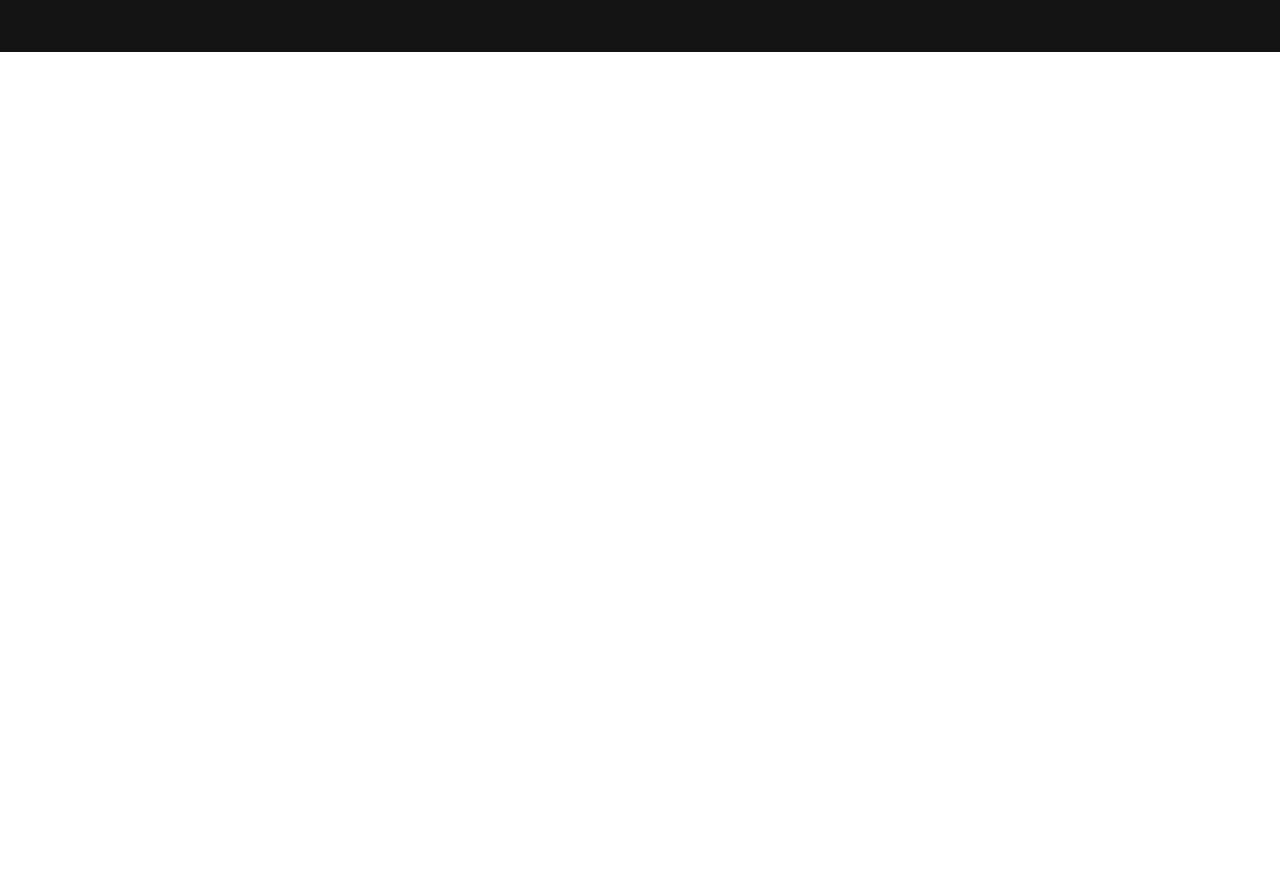
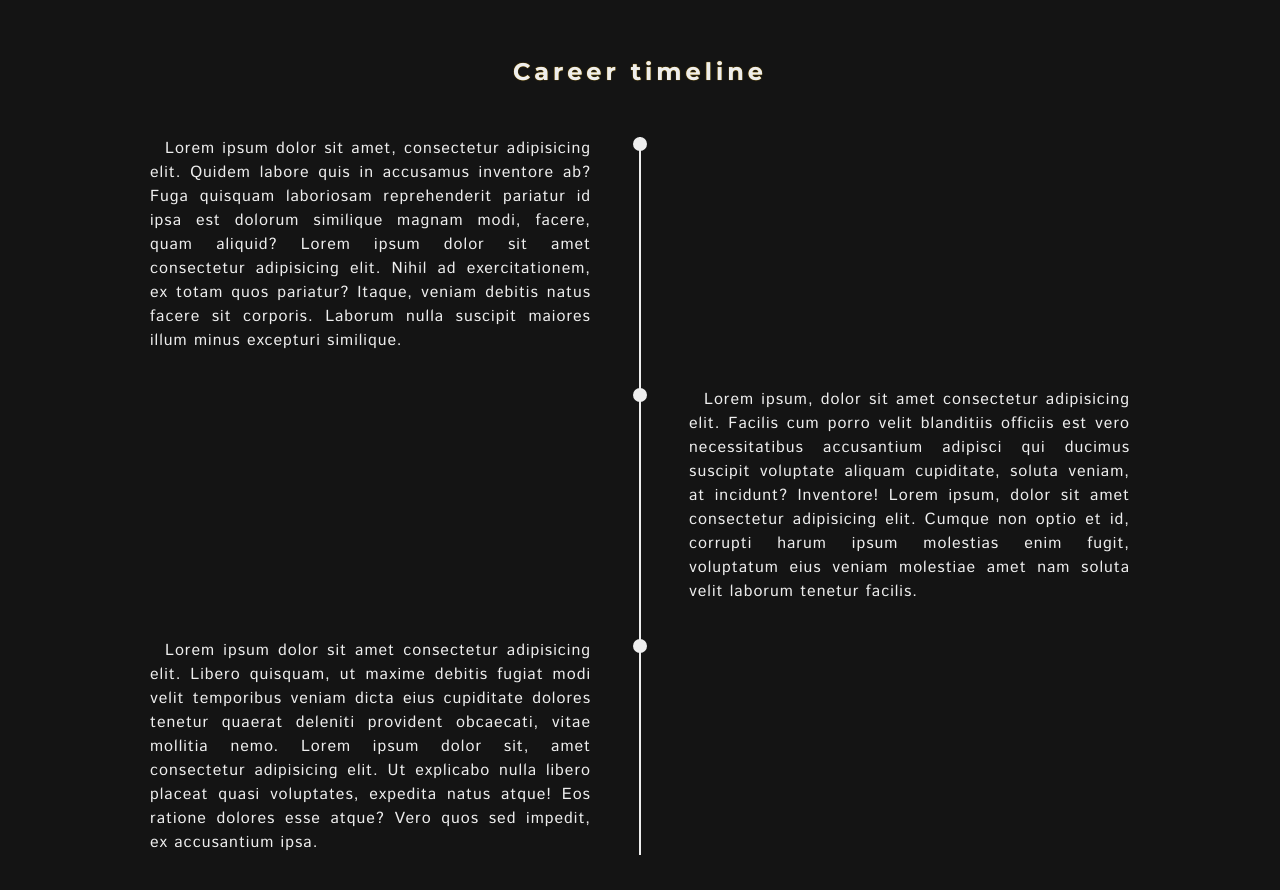
Before and after one commit to Fellway/ms-website, an Angular app: page / in a window 1280 px wide. Shown: the part 1620-2510 px from the top of the page. Before the commit the page ends 1672 px from the top, so only its background shows below. Built offline with nearby package versions, Linux system fonts and the light colour scheme.

Commit message:
first version of timeline

```diff
--- a/src/app/about-me/about-me.component.scss
+++ b/src/app/about-me/about-me.component.scss
@@ -1,14 +1,5 @@
 @import '../../colors.scss';
 @import '../../shared.scss';
-
-#about-me {
-  width: 100%;
-  height: auto;
-  padding-top: 100px;
-  padding-bottom: 100px;
-  position: absolute;
-  background-color: $primary-black;
-}
 
 .image-wrapper,
 .text-wrapper {
@@ -19,9 +10,8 @@
 }
 
 .text-wrapper {
-  width: calc(70% - 100px - 50px - 5%);
+  width: 70%;
   color: $primary-white-1;
-  margin-right: 50px;
 }
 
 .text {
@@ -30,14 +20,12 @@
 
   p {
     text-align: justify;
-    padding: 0 20px;
   }
 }
 
 .image-wrapper {
   width: 30%;
   height: 100%;
-  margin-left: 100px;
 
   .image {
     box-shadow: 5px 5px 5px -2px rgba(0, 0, 0, 0.5);
--- a/src/app/app.component.html
+++ b/src/app/app.component.html
@@ -2,4 +2,5 @@
   <app-sidebar></app-sidebar>
   <app-cover></app-cover>
   <app-about-me></app-about-me>
+  <app-career></app-career>
 </div>
--- a/src/app/career/career.component.html
+++ b/src/app/career/career.component.html
@@ -1 +1,48 @@
-<p>career works!</p>
+<div id="career">
+    <h2 class="section-header">Career timeline</h2>
+    <div class="timeline">
+        <div class="line">
+        </div>
+        <div class="box">
+            <div class="dot"></div>
+            <div class="text">
+                <p class="section-text">Lorem ipsum dolor sit amet, consectetur adipisicing elit. Quidem labore quis in
+                    accusamus inventore ab?
+                    Fuga quisquam laboriosam reprehenderit pariatur id ipsa est dolorum similique magnam modi, facere,
+                    quam
+                    aliquid? Lorem ipsum dolor sit amet consectetur adipisicing elit. Nihil ad exercitationem, ex totam
+                    quos
+                    pariatur? Itaque, veniam debitis natus facere sit corporis. Laborum nulla suscipit maiores illum
+                    minus
+                    excepturi similique.</p>
+            </div>
+        </div>
+        <div class="box">
+            <div class="dot"></div>
+            <div class="text right">
+                <p class="section-text">Lorem ipsum, dolor sit amet consectetur adipisicing elit. Facilis cum porro
+                    velit
+                    blanditiis officiis est
+                    vero necessitatibus accusantium adipisci qui ducimus suscipit voluptate aliquam cupiditate, soluta
+                    veniam, at incidunt? Inventore! Lorem ipsum, dolor sit amet consectetur adipisicing elit. Cumque non
+                    optio et id, corrupti harum ipsum molestias enim fugit, voluptatum eius veniam molestiae amet nam
+                    soluta
+                    velit laborum tenetur facilis.</p>
+            </div>
+        </div>
+        <div class="box">
+            <div class="dot"></div>
+            <div class="text">
+                <p class="section-text">Lorem ipsum dolor sit amet consectetur adipisicing elit. Libero quisquam, ut
+                    maxime
+                    debitis fugiat modi
+                    velit temporibus veniam dicta eius cupiditate dolores tenetur quaerat deleniti provident obcaecati,
+                    vitae mollitia nemo. Lorem ipsum dolor sit, amet consectetur adipisicing elit. Ut explicabo nulla
+                    libero
+                    placeat quasi voluptates, expedita natus atque! Eos ratione dolores esse atque? Vero quos sed
+                    impedit,
+                    ex accusantium ipsa.</p>
+            </div>
+        </div>
+    </div>
+</div>
--- a/src/app/career/career.component.scss
+++ b/src/app/career/career.component.scss
@@ -0,0 +1,66 @@
+@import '../../colors.scss';
+@import '../../shared.scss';
+
+.timeline {
+    width: 100%;
+    position: relative;
+
+
+    .line {
+        background-color: $primary-white-1;
+        position: absolute;
+        left: 50%;
+        width: 2px;
+        height: 100%;
+        transform: translateX(-50%);
+    }
+
+    .text {
+        width: 45%;
+    }
+
+    .right {
+        margin-left: auto;
+    }
+
+    .box {
+        width: 100%;
+        position: relative;
+
+        .dot {
+            position: absolute;
+            height: 14px;
+            width: 14px;
+            border-radius: 50%;
+            background-color: $primary-white-1;
+            transition: .3s;
+            left: 50%;
+            transform: translateX(-50%);
+
+            &:hover {
+                cursor: pointer;
+            }
+        }
+    }
+}
+
+@media (max-width: 767px) {
+    .timeline {
+        .line {
+            left: 0;
+        }
+
+        .text {
+            width: 100%;
+            padding-left: 50px;
+        }
+
+        .box {
+            width: 100%;
+
+            .dot {
+                left: 0;
+            }
+        }
+    }
+  }
--- a/src/app/cover/menu-bar/menu-bar.component.scss
+++ b/src/app/cover/menu-bar/menu-bar.component.scss
@@ -7,7 +7,7 @@
   position: fixed;
   z-index: 3;
   top: 50%;
-  right: 5%;
+  right: 50px;
   font-size: 1.5vw;
   font-family: 'Montserrat', sans-serif;
   font-weight: 100;
--- a/src/shared.scss
+++ b/src/shared.scss
@@ -28,3 +28,20 @@
 p {
   margin-bottom: 35px;
 }
+
+#about-me, #career {
+  width: 100%;
+  height: auto;
+  padding-top: 100px;
+  display: inline-block;
+  background-color: $primary-black;
+  padding-left: 150px;
+  padding-right: 150px;
+}
+
+@media (max-width: 767px) {
+  #about-me, #career {
+    padding-left: 50px;
+    padding-right: 50px;
+  }
+}
```
Also changed, not shown: src/app/cover/menu-bar/menu-bar.component.html (line endings or trailing spaces).
